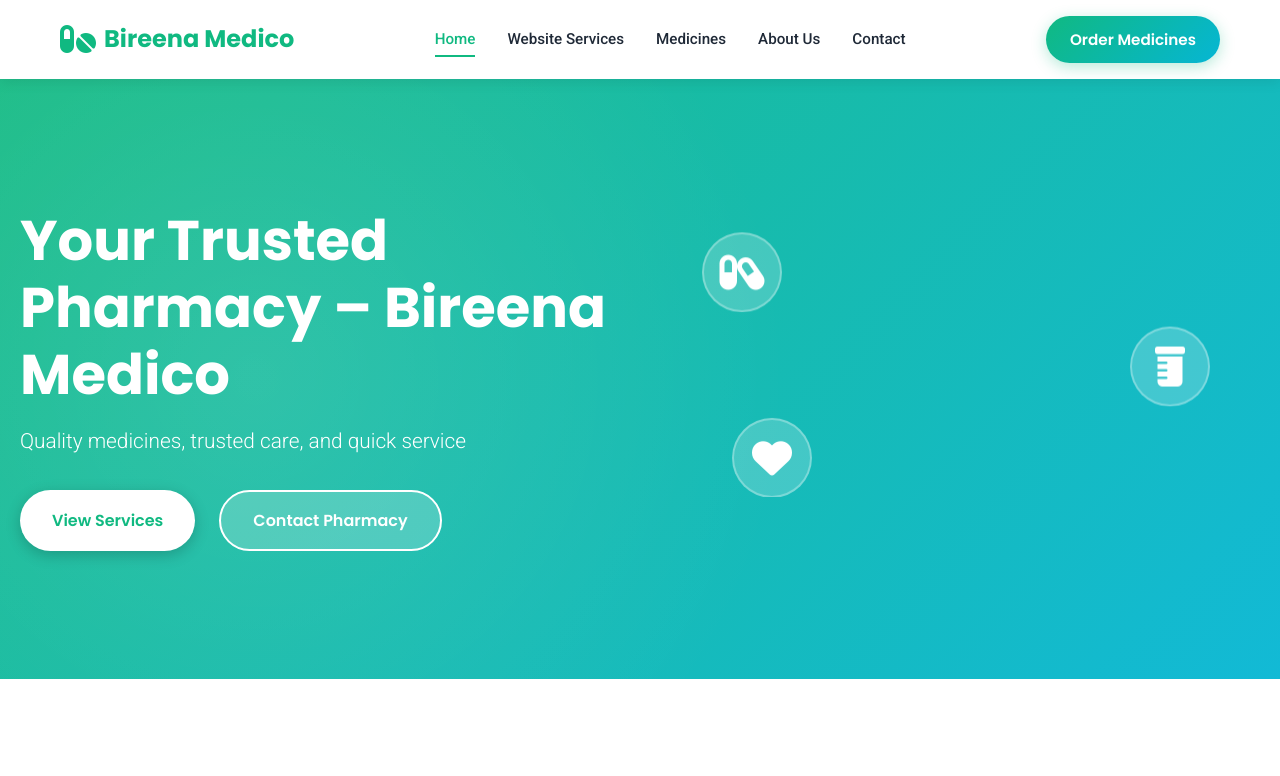
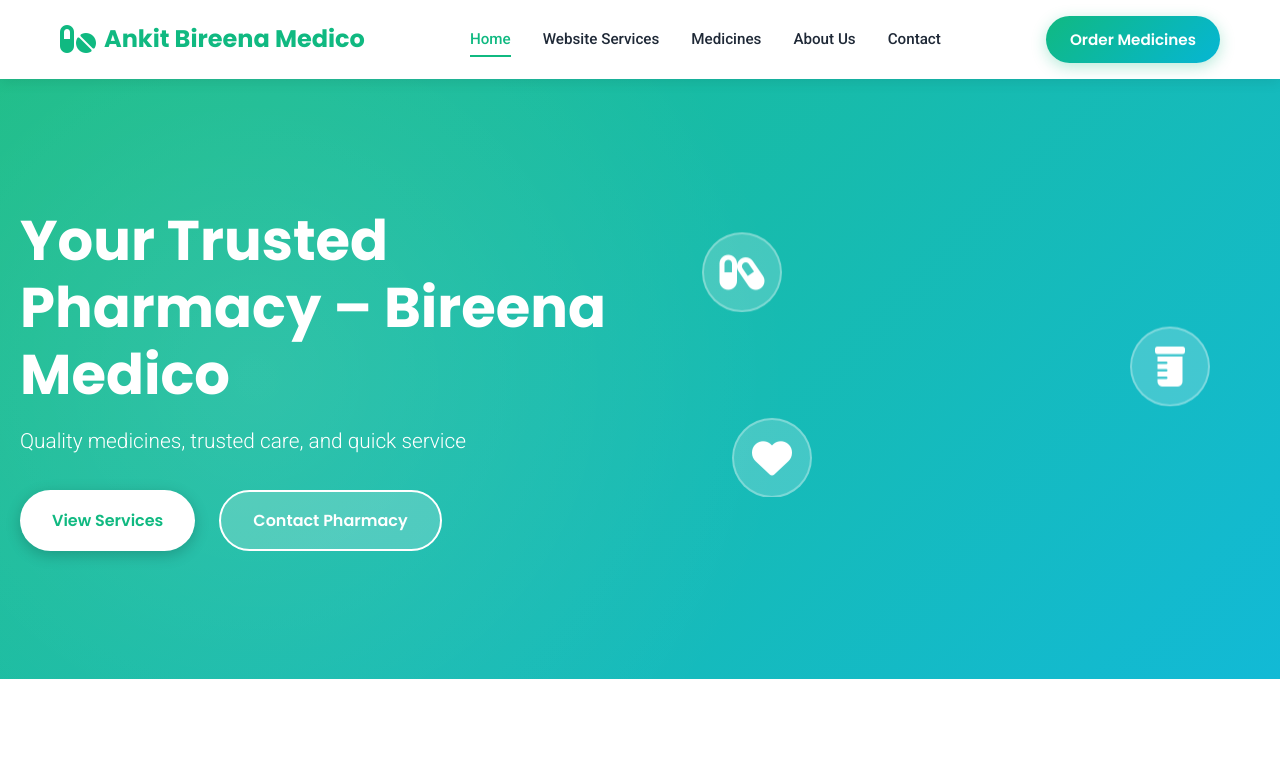
Before and after one commit to vikash1kr1209/bireenamedico, a plain HTML site: page index.html in a window 1280 px wide. Shown: the top 776 px of the page. Drawn offline with Linux system fonts and the light colour scheme.

Commit message:
Update logo text in navbar
change to ankit

```diff
--- a/index.html
+++ b/index.html
@@ -15,7 +15,7 @@
             <!-- Logo -->
             <div class="logo">
                 <i class="fas fa-pills"></i>
-                <span>Bireena Medico</span>
+                <span>Ankit Bireena Medico</span>
             </div>
 
             <!-- Menu Toggle for Mobile -->
```
